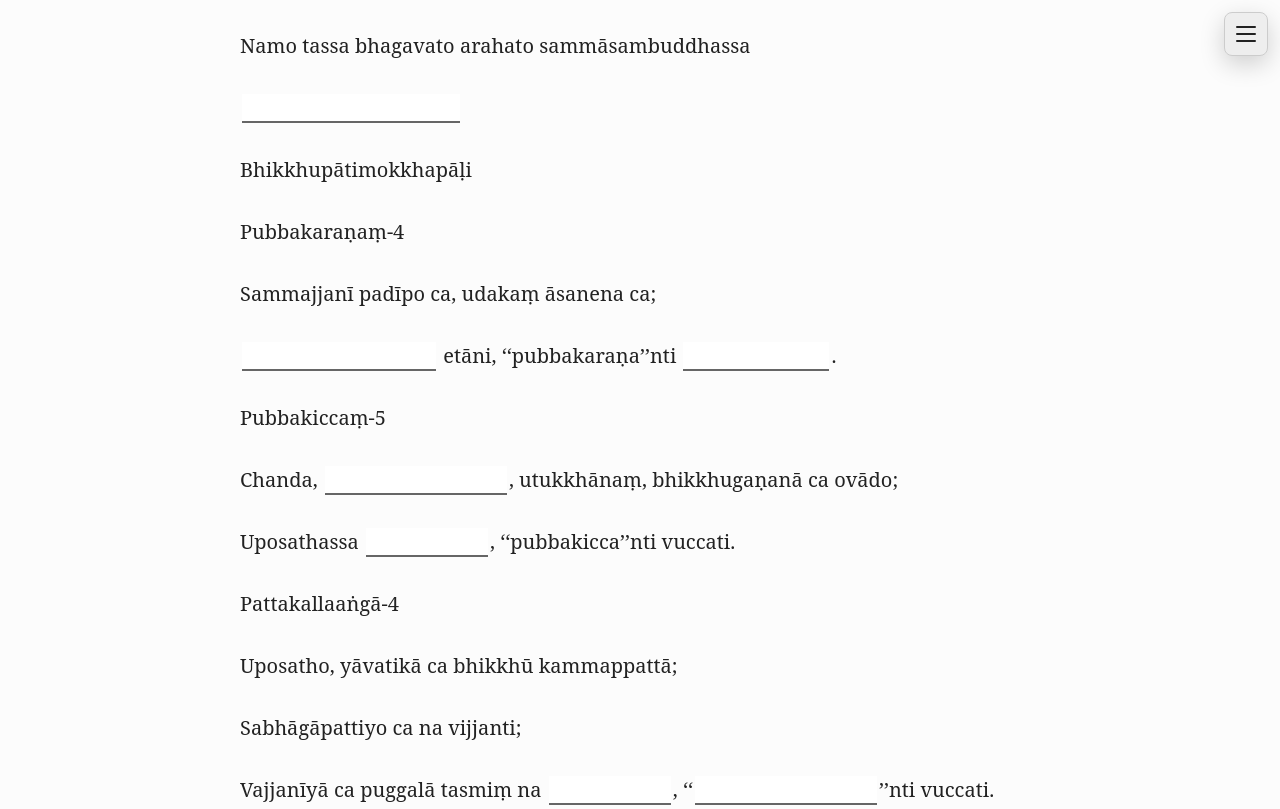
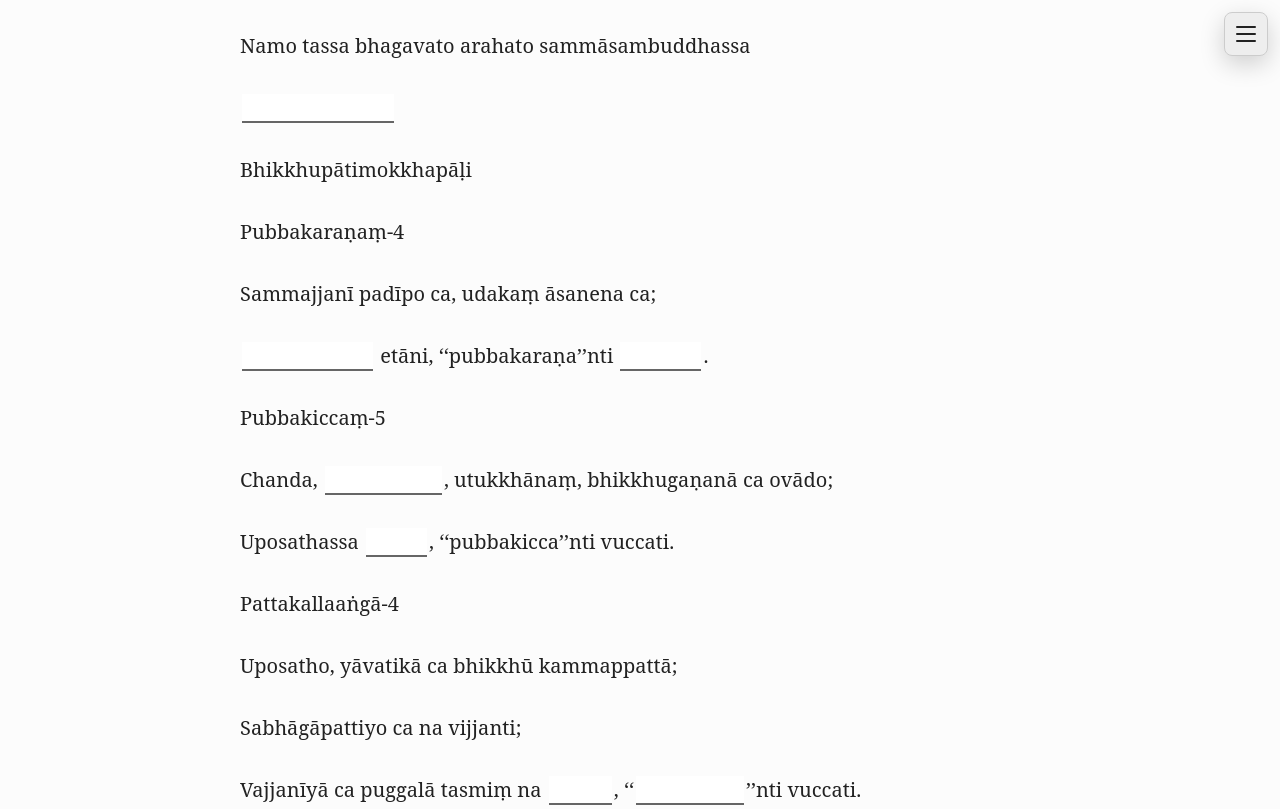
Before and after one commit to vpnry/patimokkha_recitation, a plain HTML site: page index.html in a window 1280 px wide. Shown: the top 809 px of the page. Drawn offline with Linux system fonts and the light colour scheme.

Commit message:
[Fix]: clipped chars in Reveal -  Character Width Measurement

```diff
--- a/index.html
+++ b/index.html
@@ -120,10 +120,17 @@
         border-bottom: 2px solid var(--input-border);
         text-align: center;
         margin: 0 2px;
-        padding: 0 2px;
+        padding: 0 4px;
         outline: none;
         border-radius: 0;
-        transition: border-color 0.2s;
+        transition: border-color 0.2s, background-color 0.2s;
+        box-sizing: border-box;
+        max-width: 100%;
+        min-width: 2em;
+        -webkit-appearance: none;
+        appearance: none;
+        display: inline-block;
+        vertical-align: baseline;
     }
     input.cloze:focus { border-bottom-color: #1976d2; }
     input.cloze.correct {
@@ -755,6 +762,44 @@ const CVT = (function(){return(()=>{"use strict";var e={384:(e,r,n)=>{var a,t,o,
         return CVT.TextProcessor.convertFromSinh(a, CVT.Script[t.toUpperCase()]);
     }
 
+    let rulerSpan = null;
+    function getRulerSpan() {
+        if (!rulerSpan) {
+            rulerSpan = document.createElement('span');
+            rulerSpan.style.cssText = 'position:absolute;visibility:hidden;white-space:pre;top:-9999px;left:-9999px;pointer-events:none;';
+            document.body.appendChild(rulerSpan);
+        }
+        return rulerSpan;
+    }
+
+    function autoSizeInput(input) {
+        if (!input) return;
+        const ruler = getRulerSpan();
+        const style = window.getComputedStyle(input);
+        ruler.style.fontFamily = style.fontFamily;
+        ruler.style.fontSize = style.fontSize;
+        ruler.style.fontWeight = style.fontWeight;
+        ruler.style.letterSpacing = style.letterSpacing;
+
+        const val = input.value || '';
+        const placeholder = input.placeholder || '';
+        const answer = input.dataset.answer || '';
+
+        ruler.textContent = val || placeholder || answer || ' ';
+        const width1 = ruler.getBoundingClientRect().width;
+
+        ruler.textContent = answer || ' ';
+        const width2 = ruler.getBoundingClientRect().width;
+
+        const maxMeasuredWidth = Math.max(width1, width2);
+        const finalWidth = Math.ceil(maxMeasuredWidth + 12);
+        input.style.width = finalWidth + 'px';
+    }
+
+    function autoSizeAllInputs() {
+        document.querySelectorAll('input.cloze').forEach(autoSizeInput);
+    }
+
     function changeScript(newScript) {
         if (newScript === currentScript) return;
         const container = document.getElementById('text-container');
@@ -785,6 +830,7 @@ const CVT = (function(){return(()=>{"use strict";var e={384:(e,r,n)=>{var a,t,o,
 
         currentScript = newScript;
         document.getElementById('script-select').value = currentScript;
+        autoSizeAllInputs();
         saveState();
     }
 
@@ -793,6 +839,10 @@ const CVT = (function(){return(()=>{"use strict";var e={384:(e,r,n)=>{var a,t,o,
         isRestoring = true;
         restoreState();
         setupSentenceMode();
+        autoSizeAllInputs();
+        if (document.fonts) {
+            document.fonts.ready.then(autoSizeAllInputs);
+        }
         updateProgress();
         requestAnimationFrame(() => {
             if (!sentenceMode && Number.isFinite(pendingRestoreScrollY)) {
@@ -835,6 +885,7 @@ const CVT = (function(){return(()=>{"use strict";var e={384:(e,r,n)=>{var a,t,o,
         window.addEventListener('beforeunload', saveState);
         window.addEventListener('pagehide', saveState);
         window.addEventListener('scroll', debounce(saveState, 250), {passive: true});
+        window.addEventListener('resize', debounce(autoSizeAllInputs, 100));
 
         document.getElementById('text-container').addEventListener('keyup', (e) => {
             if (e.target.tagName === 'INPUT' && e.target.classList.contains('cloze')) {
@@ -843,7 +894,10 @@ const CVT = (function(){return(()=>{"use strict";var e={384:(e,r,n)=>{var a,t,o,
             }
         });
         document.getElementById('text-container').addEventListener('input', (e) => {
-            if (e.target.tagName === 'INPUT' && e.target.classList.contains('cloze')) saveState();
+            if (e.target.tagName === 'INPUT' && e.target.classList.contains('cloze')) {
+                autoSizeInput(e.target);
+                saveState();
+            }
         });
 
         document.getElementById('hide-rate').addEventListener('input', (e) => {
@@ -887,6 +941,7 @@ const CVT = (function(){return(()=>{"use strict";var e={384:(e,r,n)=>{var a,t,o,
         inp.dataset.context = span.dataset.context;
         inp.size = span.dataset.word.length;
         inp.setAttribute('aria-label', 'Context: ' + span.dataset.context);
+        autoSizeInput(inp);
         return inp;
     }
 
@@ -899,6 +954,7 @@ const CVT = (function(){return(()=>{"use strict";var e={384:(e,r,n)=>{var a,t,o,
         document.querySelectorAll('.hideable').forEach(span => {
             if (ids.has(span.dataset.id)) span.replaceWith(makeInputFromSpan(span));
         });
+        autoSizeAllInputs();
     }
 
     function reshuffle() {
@@ -916,12 +972,14 @@ const CVT = (function(){return(()=>{"use strict";var e={384:(e,r,n)=>{var a,t,o,
         }
         resetProgress();
         setupSentenceMode();
+        autoSizeAllInputs();
     }
 
     function toggleAnswers() {
         document.querySelectorAll('input.cloze').forEach(inp => {
             if (!inp.readOnly) inp.placeholder = inp.placeholder ? '' : inp.dataset.answer;
         });
+        autoSizeAllInputs();
     }
 
     function revealAll() {
@@ -930,6 +988,7 @@ const CVT = (function(){return(()=>{"use strict";var e={384:(e,r,n)=>{var a,t,o,
             inp.classList.add('correct');
             inp.readOnly = true;
         });
+        autoSizeAllInputs();
         updateProgress();
     }
 
@@ -940,6 +999,7 @@ const CVT = (function(){return(()=>{"use strict";var e={384:(e,r,n)=>{var a,t,o,
             inp.readOnly = false;
             inp.placeholder = '';
         });
+        autoSizeAllInputs();
         resetProgress();
     }
 
@@ -1022,6 +1082,7 @@ const CVT = (function(){return(()=>{"use strict";var e={384:(e,r,n)=>{var a,t,o,
                     inp.readOnly = Boolean(saved.readOnly);
                     inp.classList.toggle('correct', Boolean(saved.correct));
                 });
+                autoSizeAllInputs();
             }
             sentenceMode = Boolean(state.sentenceMode);
             currentSentenceIndex = Number.isInteger(state.currentSentenceIndex) ? state.currentSentenceIndex : 0;
```
